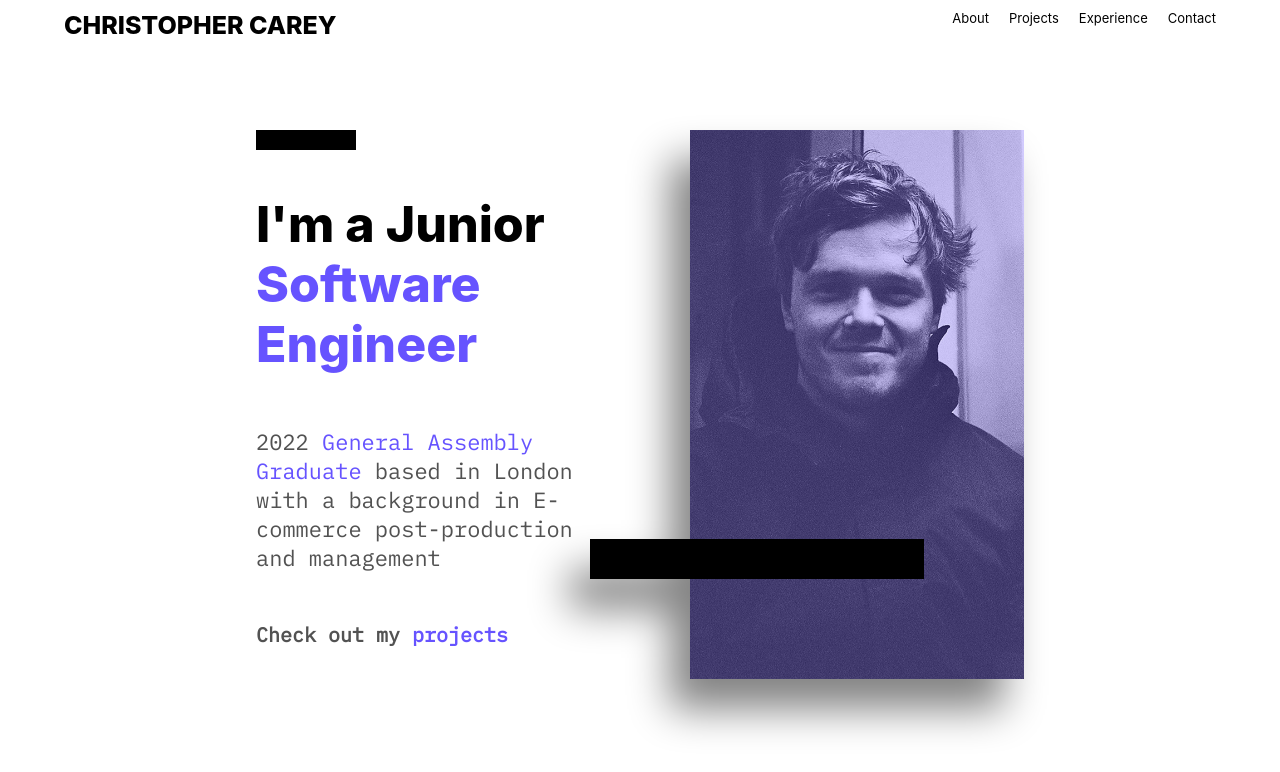
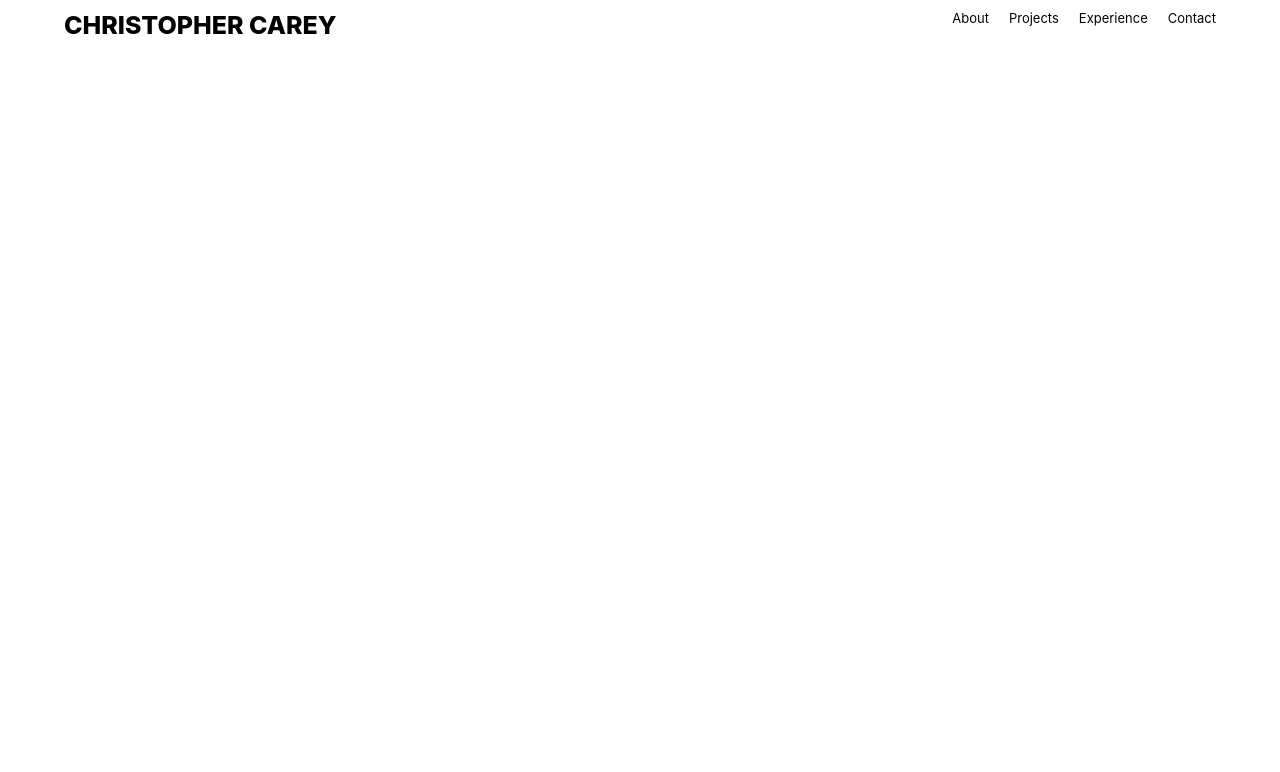
Before and after one commit to christopher-k-c/my-portfolio, a React (Create React App) app: page / in a window 1280 px wide. Shown: the top 772 px of the page. Built offline with nearby package versions, Linux system fonts and the light colour scheme; a web font is replaced by a local one.

Commit message:
url update

```diff
--- a/src/navigation/Navigation.jsx
+++ b/src/navigation/Navigation.jsx
@@ -18,7 +18,7 @@ export default function Navigation() {
       <Router>
         <nav >
           <div className='nav-container'>
-            <Link to="/"  ><h1>CHRISTOPHER CAREY</h1></Link>
+            <Link to="/my-portfolio"  ><h1>CHRISTOPHER CAREY</h1></Link>
             <ul>
               <Link to="/about"><li>About</li></Link>
               <Link to="/projects"><li>Projects</li></Link>
@@ -28,7 +28,7 @@ export default function Navigation() {
           </div>
         </nav>
           <Routes>
-            <Route path="/" element={<Landing />}></Route>
+            <Route path="/my-portfolio" element={<Landing />}></Route>
             <Route path="/about" element={<About />}></Route>
             <Route path="/projects" element={<Projects />}></Route>
             <Route path="/experience" element={<Experience />}></Route>
```
